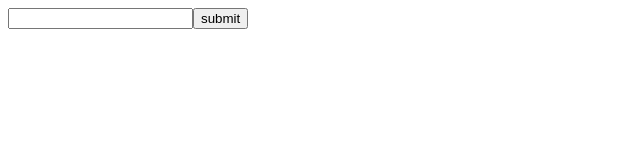
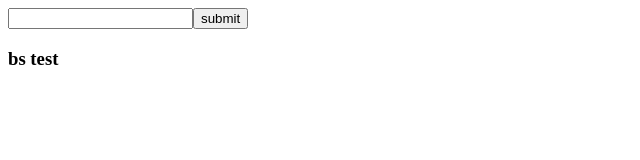
Before and after one commit to hchoi514/github-action-test2, a website: page index.html in a window 1280 px wide. Shown: the full height of the page, 0-640 px from the left. Drawn offline with Linux system fonts and the light colour scheme.

Commit message:
test action2

```diff
--- a/index.html
+++ b/index.html
@@ -8,5 +8,6 @@
   </head>
   <body>
     <form><input type="text" /><button>submit</button></form>
+    <h3>bs test</h3>
   </body>
 </html>
```
